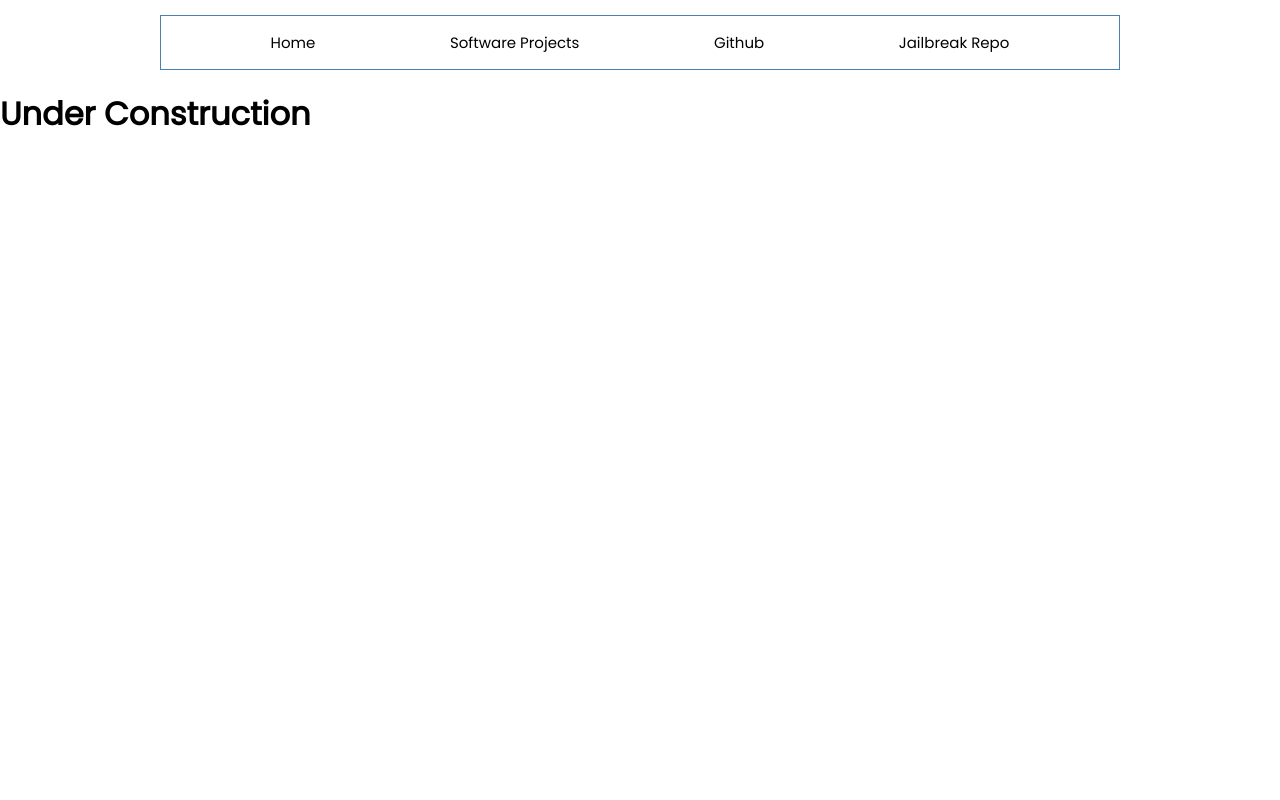
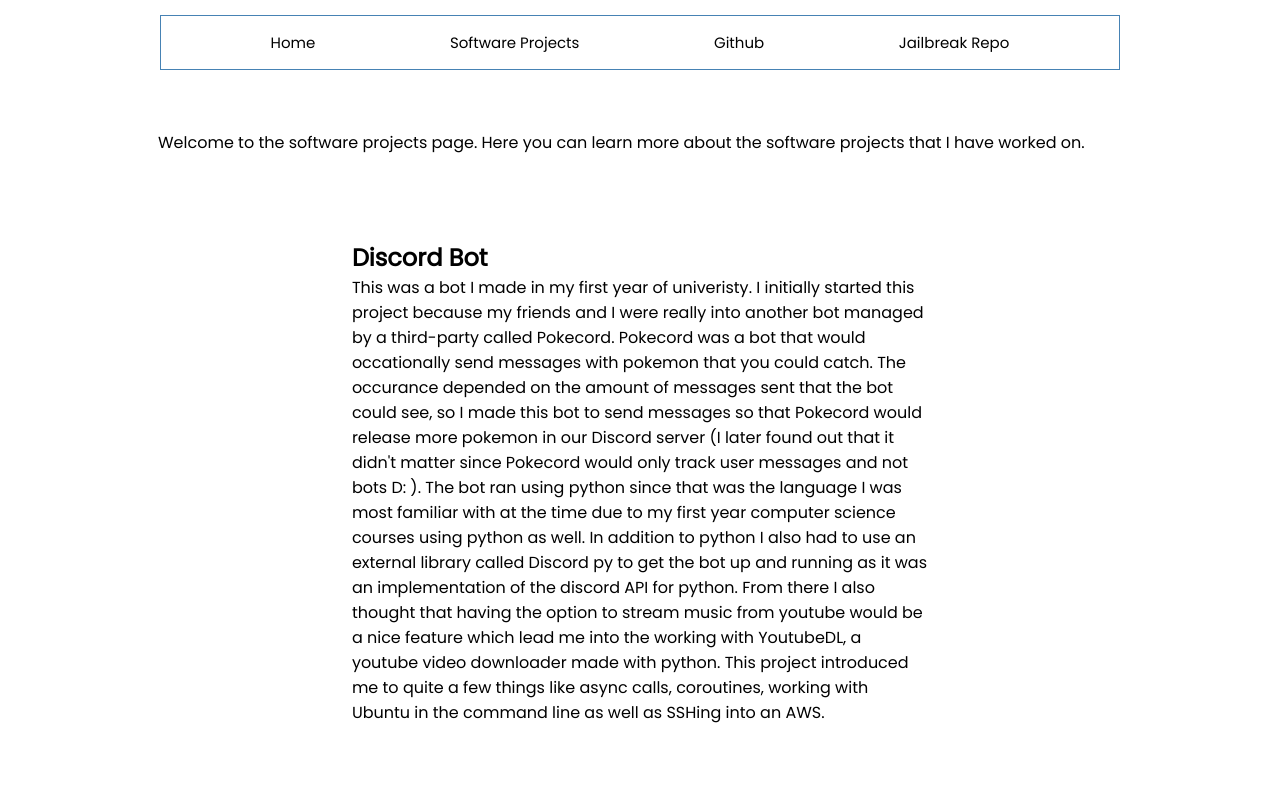
Before and after one commit to jrdn-l/website, a React (Create React App) app: page /software in a window 1280 px wide. Shown: the top 800 px of the page. Built offline with nearby package versions, Linux system fonts and the light colour scheme.

Commit message:
Starts software page info filling

```diff
--- a/src/components/Homepage.js
+++ b/src/components/Homepage.js
@@ -1,4 +1,5 @@
 import gif from '../Images/Ghost.gif'
+import pc from '../Images/PC.JPG'
 const Homepage = () => {
     return (
         <div className='container'>
@@ -13,15 +14,15 @@ const Homepage = () => {
             </div>
             <h2>About Me</h2>
             <div className='container'>
-                <img src={gif} alt='This is a placeholder'/>
+                <img src={gif} alt='Me!'/>
                 <p>
                     My name's Jordan Lin. I am currently a Univeristy of Toronto student specializing in Computer Science. My CGPA is currently 3.44/4.0.
-                    I decided to go into computer science because I liked being able to see the code I wrote turn into a full product that works, it makes me feel really good.
+                    I decided to go into computer science because I liked being able to see the code I wrote turn into a full product that works.
                     I really enjoy working with computers and cellphones but mostly computers. I just recently built a computer for myself since my laptop that I used to use
-                    broke. I'll add a picture below.
+                    stopped working. I'll add a picture below of my computer.
                 </p>
                 <br/>
-                <img src='https://assets3.razerzone.com/3UBrT0-Kcjsn_BUvodXOiRP7dMQ=/767x511/https%3A%2F%2Fhybrismediaprod.blob.core.windows.net%2Fsys-master-phoenix-images-container%2Fh26%2Fha9%2F9090918449182%2Frazer-tomahawk-a1-1500x1000_0.jpg'/>
+                <img className='img'src={pc} alt='PC'/>
                 <br/>
                 <br/>
                 <p>
--- a/src/components/Software.js
+++ b/src/components/Software.js
@@ -2,8 +2,35 @@ import React from 'react'
 
 const Software = () => {
     return (
-        <div>
-            <h1>Under Construction</h1>
+        <div className='container'>
+            <p>Welcome to the software projects page.
+                Here you can learn more about the software projects
+                that I have worked on.
+            </p>
+            <br/>
+            <div className='txtcontainer'>
+            <h2>Discord Bot</h2>
+            <p>This was a bot I made in my first year of univeristy. I initially started this
+                project because my friends and I were really into another bot managed by a third-party called
+                Pokecord. Pokecord was a bot that would occationally send messages with pokemon that you could catch.
+                The occurance depended on the amount of messages
+                sent that the bot could see, so I made this bot to send messages so that Pokecord would release more
+                pokemon in our Discord server (I later found out that it didn't matter since Pokecord would only track
+                user messages and not bots D: ). The bot ran using python since that was the language I was most familiar
+                with at the time due to my first year computer science courses using python as well.
+                In addition to python I also had to use an external library called Discord py to get the bot up and running
+                as it was an implementation of the discord API for python. From there I also thought that having the option to stream music from youtube
+                would be a nice feature which lead me into the working with YoutubeDL, a youtube video downloader made with python.
+                This project introduced me to quite a few things like async calls, coroutines, working with Ubuntu in the command line as well as SSHing into an AWS.
+            </p>
+            <br/>
+            </div>
+            <h2>RushMate App</h2>
+            <p>Project for School! Inspired by Covid</p>
+            <br/>
+            <h2>iOS Jailbreak Tweaks</h2>
+            <p>Mello</p>
+            <br/>
         </div>
     )
 }
--- a/src/index.css
+++ b/src/index.css
@@ -12,6 +12,15 @@ body {
 
 .container {
   max-width: 80%;
+  margin: 30px auto;
+  overflow: auto;
+  min-height: 300px;
+  padding: 30px;
+  border-radius: 5px;
+}
+
+.txtcontainer {
+  max-width: 66%;
   margin: 30px auto;
   overflow: auto;
   min-height: 300px;
@@ -110,7 +119,12 @@ body {
   height: 20px;
 }
 
-footer {
+.footer {
   margin-top: 30px;
   text-align: center;
 }
+
+.img {
+  width: 100%;
+  height: auto;
+}
```
Also changed, not shown: 2 other files (tests, documents, lock files or other folders).
